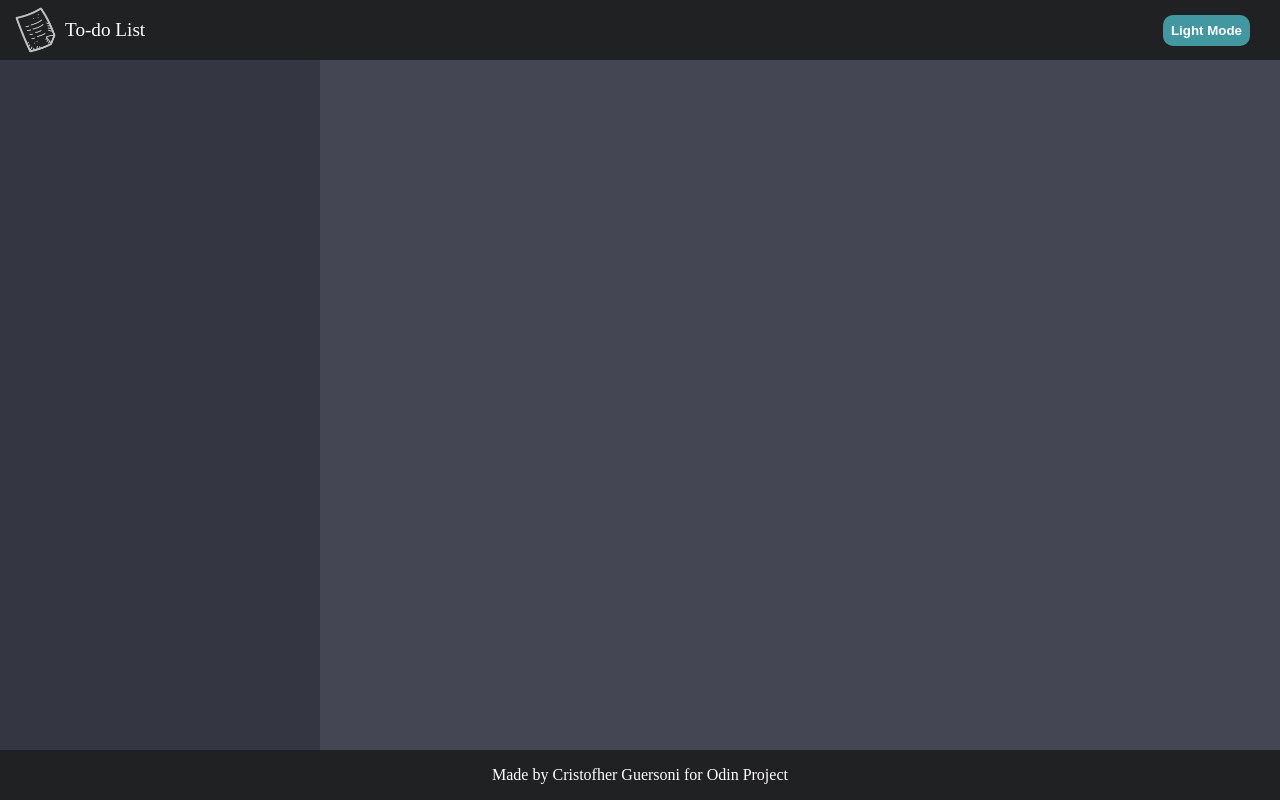
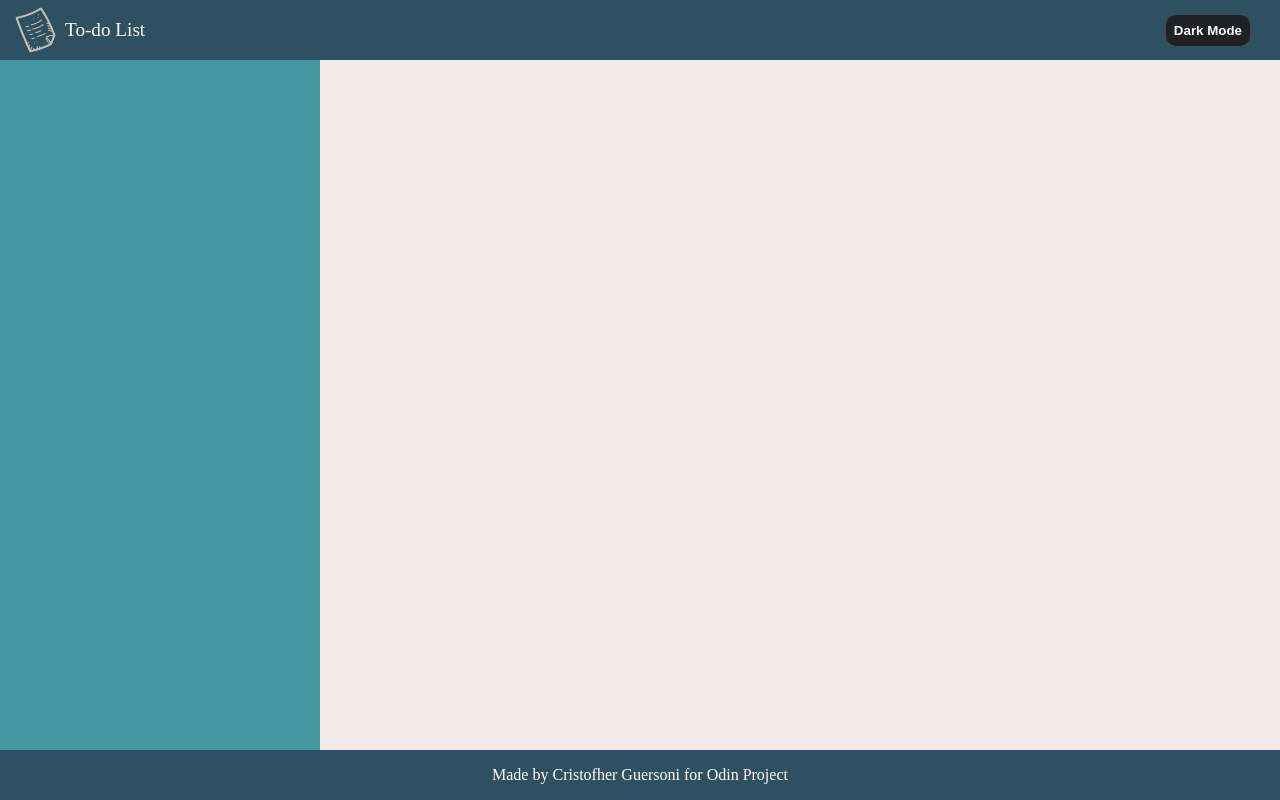
Before and after one commit to CristofherPablo/todoList, a website built with webpack: page src/template.html in a window 1280 px wide. Both pictures are taken after a click on the button "Light Mode". Built offline with nearby package versions, Linux system fonts and the light colour scheme.

Commit message:
Feat: create the dark/light change transitions

```diff
--- a/src/css/index.css
+++ b/src/css/index.css
@@ -9,20 +9,20 @@ Basic CSS styles for a page layout with header, main content, and footer section
   --font-color: #ffffff;
 
   /* Button dark/light mode colors */
-  --button-background: #4297A0;
-  --button-hover: #81FFEA;
+  --button-background: #4297a0;
+  --button-hover: #81ffea;
 }
 
 .light-mode {
-  --color-primary: #2F5061;
-  --color-secondary: #4297A0;
+  --color-primary: #2f5061;
+  --color-secondary: #4297a0;
   --color-tertiary: #f4eae6;
   --color-quaternary: #f4eae6;
   --font-color: #ffffff;
 
   /* Button dark/light mode colors #ffa17f */
   --button-background: #202123;
-  --button-hover: #4297A0;
+  --button-hover: #4297a0;
 }
 
 body,
@@ -33,7 +33,14 @@ html {
   width: 100%;
   height: 100%;
 }
-
+/* Setting the delay transition to smoothly toggle between dark and light mode */
+body,
+header,
+.sideBar,
+.content,
+footer {
+  transition: 1s;
+}
 /* Container to wrap all the content */
 .container {
   display: flex;
@@ -41,6 +48,7 @@ html {
   width: 100%;
   height: 100%;
   box-sizing: border-box;
+  transition: 1s;
 }
 
 /* Header basic setup */
--- a/src/js/eventListeners.js
+++ b/src/js/eventListeners.js
@@ -7,16 +7,22 @@ class PageLogic {
     this.bodyEventDelegation();
   }
 
-  bodyEventDelegation(){
-    this.body.addEventListener('click',(event) => {
-      if(event.target.classList.contains('theme')){
-        this.toggleThemeBtn();
+  bodyEventDelegation() {
+    this.body.addEventListener('click', (event) => {
+      if (event.target.classList.contains('theme')) {
+        let themeBtn = event.target;
+        this.toggleThemeBtn(themeBtn);
       }
-    })
+    });
   }
 
-  toggleThemeBtn() {
-    console.log('test 1');
+  toggleThemeBtn(themeBtn) {
+    this.body.classList.toggle('light-mode');
+    if (themeBtn.innerText === 'Light Mode') {
+      themeBtn.innerText = 'Dark Mode';
+    } else {
+      themeBtn.innerText = 'Light Mode';
+    }
   }
 }
 const pageLogic = new PageLogic();
```
